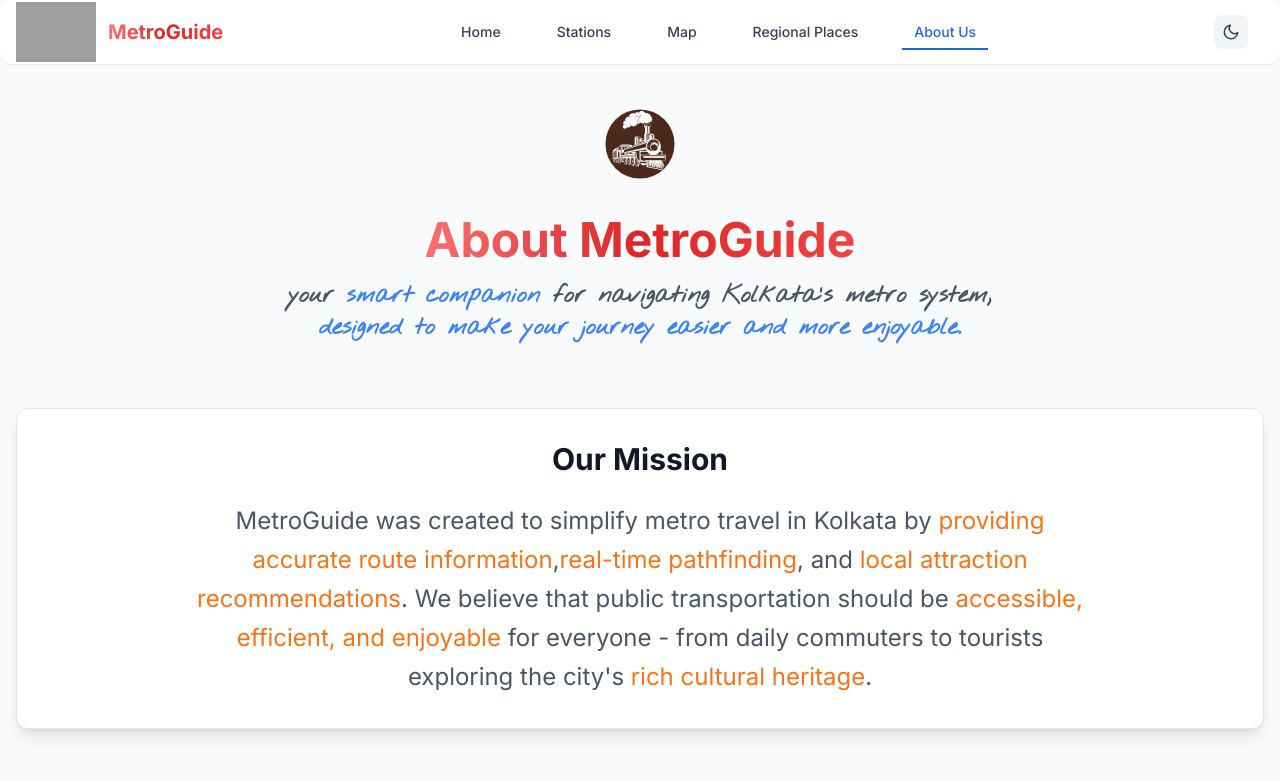
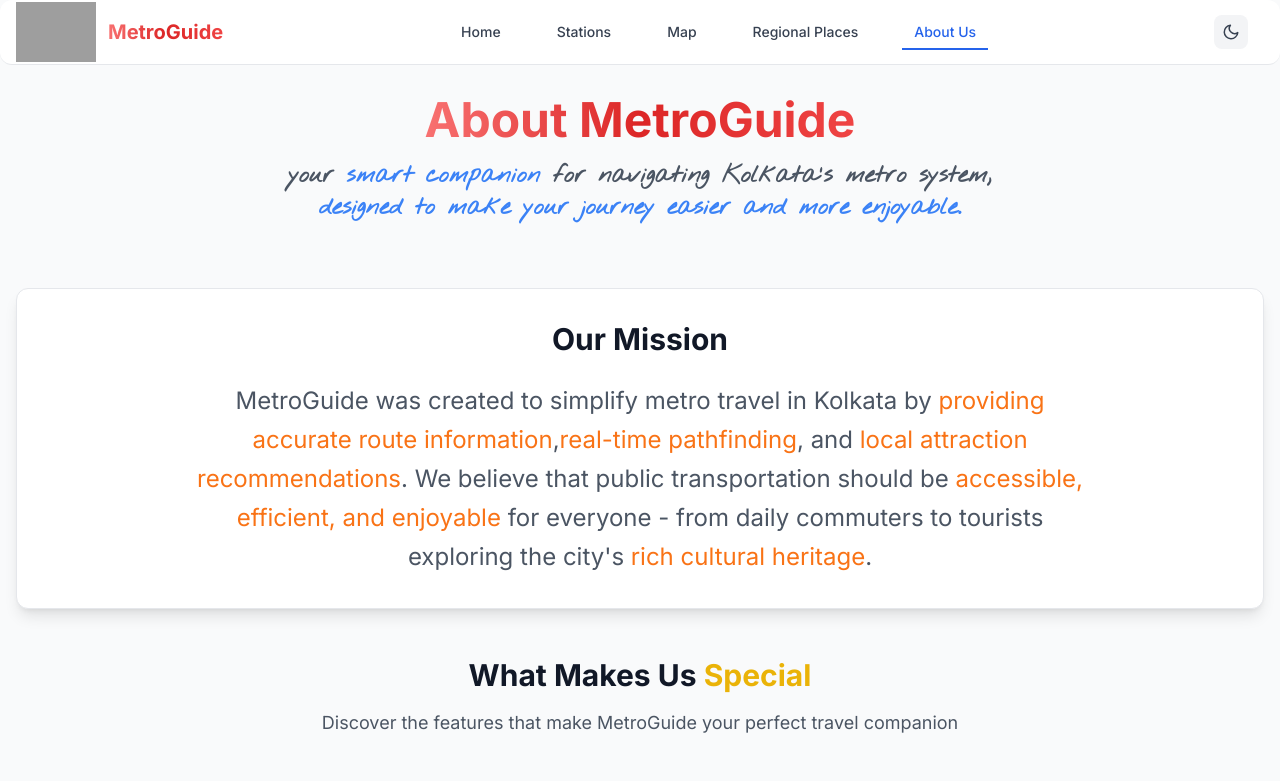
Before and after one commit to Souravmanjee/metroguide, a React (Vite) app in the folder client/vite-project/: page /about in a window 1280 px wide. Shown: the top 781 px of the page. Built offline with nearby package versions, Linux system fonts and the light colour scheme; grey boxes are pictures that could not be loaded; the HTML template or start-up script is replaced by a standard one.

Commit message:
logo removed from about page

```diff
--- a/client/vite-project/src/pages/About.jsx
+++ b/client/vite-project/src/pages/About.jsx
@@ -95,13 +95,13 @@ const About = () => {
           animate={{ opacity: 1, y: 0 }}
           className="text-center mb-16"
         >
-          <div className="inline-flex items-center justify-center w-24 h-24 rounded-full mb-6">
+          {/* <div className="inline-flex items-center justify-center w-24 h-24 rounded-full mb-6">
             <img
               src={logo}
               alt="MetroGuide Logo"
               className="h-20 w-20 md:h-24 md:w-24 object-contain"
             />
-          </div>
+          </div> */}
           <h1 className="text-4xl md:text-5xl font-bold text-gray-900 dark:text-white mb-4">
             <span className="relative z-10 bg-gradient-to-r from-red-400 via-red-600 to-red-500 to-gray-500 bg-clip-text text-transparent">About MetroGuide</span>
           </h1>
```
